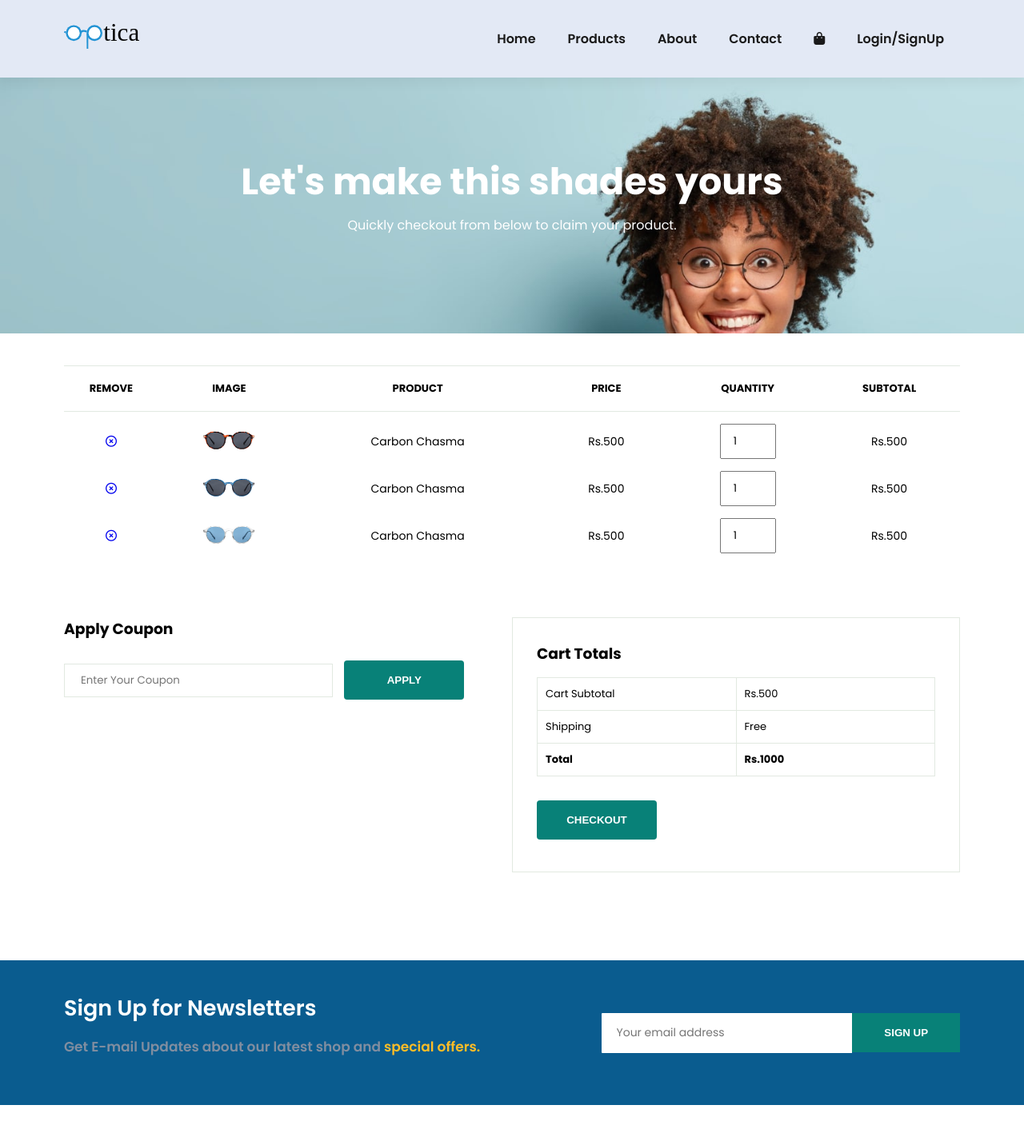
After one commit to SanifKandel/Optica, a Django app: page /cart in a window 1280 px wide. The commit adds this page. Shown: the whole page at 80% size. Run offline with Django 4.2, Linux system fonts and the light colour scheme; some libraries are stand-ins or nearby versions.

Commit message:
Frontend User Side

```diff
--- a/optica/settings.py
+++ b/optica/settings.py
@@ -76,12 +76,6 @@ WSGI_APPLICATION = 'optica.wsgi.application'
 # Database
 # https://docs.djangoproject.com/en/4.0/ref/settings/#databases
 
-DATABASES = {
-    'default': {
-        'ENGINE': 'django.db.backends.sqlite3',
-        'NAME': BASE_DIR / 'db.sqlite3',
-    }
-}
 
 # DATABASES = {
 #     'default': {
--- a/opticals/urls.py
+++ b/opticals/urls.py
@@ -7,6 +7,8 @@ urlpatterns = [
     path('form',views.form,name='form'),
     path('products',views.products,name='products'),
     path('sproducts',views.sproducts,name='sproducts'),
-     path('about',views.about,name='about'),
+    path('about',views.about,name='about'),
+    path('contactus',views.contactus,name='contactus'),
+    path('cart',views.cart,name='cart'),
 
 ]
--- a/opticals/views.py
+++ b/opticals/views.py
@@ -16,3 +16,9 @@ def sproducts(request):
 
 def about(request):
     return render(request,"about.html" )
+
+def contactus(request):
+    return render(request,"contactus.html" )
+
+def cart(request):
+    return render(request,"cart.html" )
--- /dev/null
+++ b/static/css/cart.css
@@ -0,0 +1,157 @@
+#cart table{
+    width: 100%;
+    border-collapse: collapse;
+    table-layout: fixed;
+    white-space: nowrap;
+}
+
+#cart table img{
+    width: 70px;
+}
+
+#cart table td:nth-child(1){
+    width: 100px;
+    text-align: center;
+}
+#cart table td:nth-child(2){
+    width: 150px;
+    text-align: center;
+}
+#cart table td:nth-child(3){
+    width: 250px;
+    text-align: center;
+}
+#cart table td:nth-child(4),
+#cart table td:nth-child(5),
+#cart table td:nth-child(6)
+{
+    width: 150px;
+    text-align: center;
+}
+
+#cart table td:nth-child(5) input{
+    width: 70px;
+    padding: 10px 5px 10px 15px;
+}
+
+#cart table thead{
+    border: 1px solid #e2e9e1;
+    border-left: none;
+    border-right: none;
+}
+
+#cart table thead td{
+    font-weight: 700;
+    text-transform: uppercase;
+    font-size: 13px;
+    padding: 18px 0;
+}
+
+#cart table tbody tr td{
+    padding-top:15px;
+}
+#cart table tbody  td{
+    font-size: 14px;
+}
+
+#cart-add{
+    display: flex;
+    flex-wrap: wrap;
+    justify-content: space-between;
+
+}
+
+#coupon{
+    width: 50%;
+    margin-bottom:30px;
+}
+
+#cart-add button{
+    width: 150px;
+    height: 49px;
+    border: none;
+    outline: none;
+    border-radius: 4px;
+    padding: 12px 20px;
+    cursor: pointer;
+    background-color: #088178;
+    color: #fff;
+    text-transform: uppercase;
+    font-weight: 600;
+    margin: 10px 0;
+    transition: 0.2s;
+    cursor: pointer;
+  }
+
+  #cart-add button:hover{
+      background-color: #0a948b;
+  }
+
+  #cart{
+    overflow-x: auto;
+}
+
+#cart-add{
+    display: flex;
+    flex-wrap: wrap;
+    justify-content: space-between;
+
+}
+
+#coupon{
+    width: 50%;
+    margin-bottom:30px;
+}
+#coupon h3,
+#subtotal h3{
+    padding-bottom:15px;
+}
+#coupon input{
+    padding: 10px 20px;
+    outline: none;
+    width: 60%;
+    margin-right: 10px;
+    border: 1px solid #e2e9e1;
+}
+
+#subtotal{
+    width: 50%;
+    margin-bottom:30px;
+    border: 1px solid #e2e9e1;
+    padding: 30px;
+}
+
+
+#subtotal table{
+    border-collapse: collapse;
+    width:100%;
+    margin-bottom: 20px;
+}
+#subtotal table td{
+    width:50%;
+    border: 1px solid #e2e9e1;
+    padding:10px;
+    font-size: 13px;
+
+
+}
+
+
+  @media (max-width: 477px) {
+
+    #cart-add{
+        flex-direction: column;
+    }
+
+
+    #coupon{
+        width: 100%;
+    }
+
+    #subtotal{
+        width: 100%;
+        padding: 20px
+    }
+
+
+}
--- a/static/css/home.css
+++ b/static/css/home.css
@@ -100,13 +100,11 @@ p{
 
 }
 
-#navbar li a:hover,
-#navbar li a:active{
+#navbar li a:hover {
   color: #1e9eee;
 
 }
 
-#navbar li a:active::after,
 #navbar li a:hover::after{
   content: " ";
   width: 30%;
--- /dev/null
+++ b/templates/cart.html
@@ -0,0 +1,141 @@
+<!DOCTYPE html>
+<html lang="en">
+  <head>
+    <meta charset="UTF-8" />
+    <meta name="viewport" content="width=device-width, initial-scale=1.0" />
+    <!-- <meta http-equiv="refresh" content="2" > -->
+    <script
+      src="https://kit.fontawesome.com/64d58efce2.js"
+      crossorigin="anonymous"
+    ></script>
+    <link rel="stylesheet" href="../static/css/home.css" />
+    <link rel="stylesheet" href="../static/css/product.css" />
+    <link rel="stylesheet" href="../static/css/cart.css" />
+
+    <title>Home</title>
+    <link rel="icon" href="../static/images/optica.svg" type="image/icon type">
+
+  </head>
+  <body>
+        <section id="header">
+          <a href="#"><img src="../static/images/optica.svg" class="logo" alt="" /></a>
+
+          <div>
+            <ul id="navbar">
+              <li><a  href="/">Home</a></li>
+              <li><a  href="/products">Products</a></li>
+              <li><a  href="/about">About</a></li>
+              <li><a class="active"href="/contactus">Contact</a></li>
+              <li id="lg-bag"><a href="/cart"><i class="fa fa-shopping-bag"></i></a></li>
+              <li><a href="/form">Login/SignUp</a></li>
+              <a href="#" id="close"><i class="fa fa-times"></i></a>
+            </ul>
+          </div>
+          <div id ="mobile">
+            <a href="cart.html"><i class="fa fa-shopping-bag"></i></a>
+            <a href="#" id ="bar"></a><i class = "fas fa-outdent"></i></a>
+
+
+          </div>
+        </section>
+
+        <section id="product-banner">
+            <h2>Let's make this shades yours</h2>
+            <p>Quickly checkout from below to claim your product.</p>
+        </section>
+
+        <section id="cart" class="section-p1">
+            <table width="100%">
+                <thead>
+                    <tr>
+                        <td>REMOVE</td>
+                        <td>Image</td>
+                        <td>Product</td>
+                        <td>Price</td>
+                        <td>Quantity</td>
+                        <td>Subtotal</td>
+                    </tr>
+                </thead>
+                <tbody>
+                    <tr>
+                        <td><a href="#"><i class="far fa-times-circle"></i></a></td>
+                        <td><img src="../static/images/glass5.png" alt=""></td>
+                        <td>Carbon Chasma</td>
+                        <td>Rs.500</td>
+                        <td><input type="number" value="1"></td>
+                        <td>Rs.500</td>
+                    </tr>
+                    <tr>
+                        <td><a href="#"><i class="far fa-times-circle"></i></a></td>
+                        <td><img src="../static/images/glass6.png" alt=""></td>
+                        <td>Carbon Chasma</td>
+                        <td>Rs.500</td>
+                        <td><input type="number" value="1"></td>
+                        <td>Rs.500</td>
+                    </tr>
+                    <tr>
+                        <td><a href="#"><i class="far fa-times-circle"></i></a></td>
+                        <td><img src="../static/images/glass7.png" alt=""></td>
+                        <td>Carbon Chasma</td>
+                        <td>Rs.500</td>
+                        <td><input type="number" value="1"></td>
+                        <td>Rs.500</td>
+                    </tr>
+                </tbody>
+            </table>
+
+        </section>
+
+        <section id="cart-add" class="section-p1">
+            <div id="coupon">
+                <h3>Apply Coupon</h3>
+                <div>
+                    <input type="text" placeholder="Enter Your Coupon">
+                    <button>Apply</button>
+                </div>
+            </div>
+
+                <div id="subtotal">
+                    <h3>Cart Totals</h3>
+                    <table>
+                        <tr>
+                            <td>Cart Subtotal</td>
+                            <td>Rs.500</td>
+                        </tr>
+                        <tr>
+                            <td>Shipping</td>
+                            <td>Free</td>
+                        </tr>
+                        <tr>
+                            <td><strong>Total</strong></td>
+                            <td><strong>Rs.1000</strong></td>
+                        </tr>
+                    </table>
+                    <button class="checkout">Checkout</button>
+                </div>
+
+
+            </div>
+        </section>
+
+
+
+
+
+        <section id="newsletter" class="section-p1 section-m1">
+          <div class="newstext">
+            <h4>Sign Up for Newsletters</h4>
+            <p>Get E-mail Updates about our latest shop and <span>special offers.</span></p>
+          </div>
+          <div class="newsletter-form">
+            <input type="text" placeholder="Your email address">
+            <button>Sign Up</button>
+
+          </div>
+
+        </section>
+
+
+    <script src="../static/product.js"></script>
+  </body>
+  </html>
--- a/templates/product.html
+++ b/templates/product.html
@@ -22,8 +22,9 @@
               <li><a  href="/">Home</a></li>
               <li><a class="active" href="/products">Products</a></li>
               <li><a href="/about">About</a></li>
-              <li><a href="contact.html">Contact</a></li>
-              <li id="lg-bag"><a href="cart.html"><i class="fa fa-shopping-bag"></i></a></li>
+              <li><a href="/contactus">Contact</a></li>
+              <li id="lg-bag"><a href="/cart"><i class="fa fa-shopping-bag"></i></a></li>
+              <li><a href="/form">Login/SignUp</a></li>
               <a href="#" id="close"><i class="fa fa-times"></i></a>
             </ul>
           </div>
```
Also changed, not shown: static/css/contactus.css (+163 -0 lines), templates/Home.html (+11 -47 lines), templates/about.html (+2 -26 lines), templates/contactus.html (+126 -0 lines), static/images/people.png (added).
